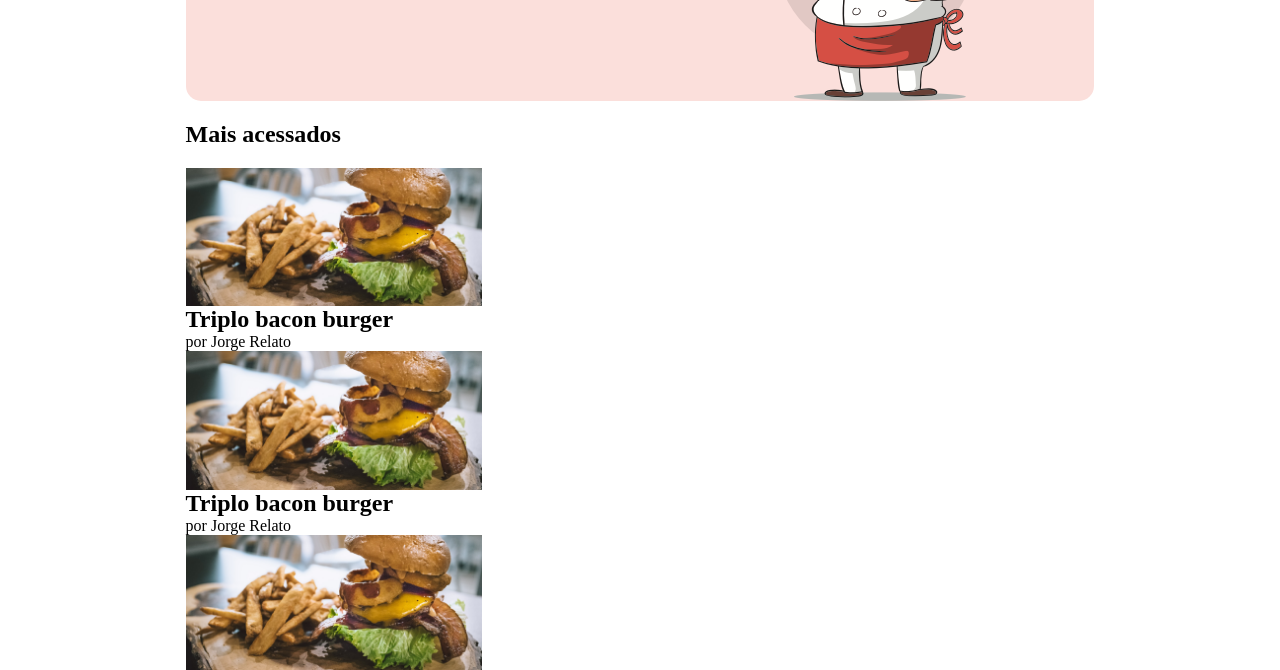
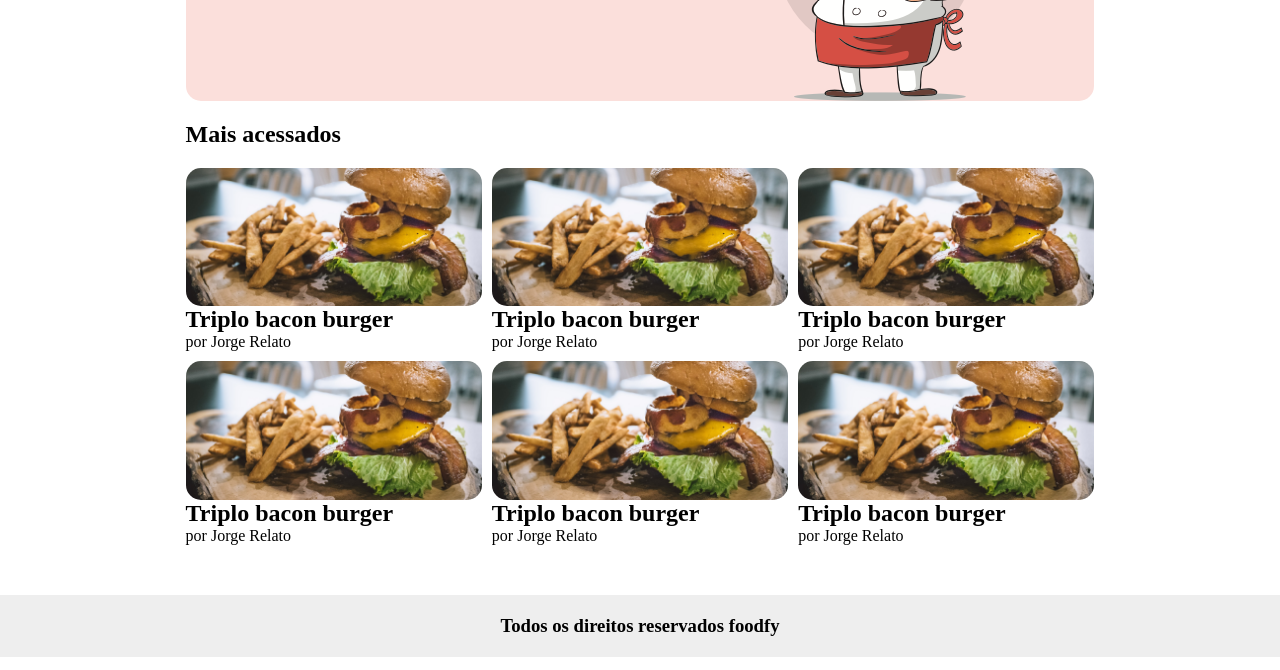
Before and after one commit to rafanb94/bootcamp-launchbase-desafio-foodfy, a plain HTML site: page index.html in a window 1280 px wide. Shown: the part 286-956 px from the top of the page. Drawn offline with Linux system fonts and the light colour scheme.

Commit message:
update index.html
adicionado o restante das receitas

```diff
--- a/index.html
+++ b/index.html
@@ -34,7 +34,7 @@
 
     <h2>Mais acessados</h2>
     <section class="grid grid-template-area-cards">
-        <div class="cards">
+        <div class="card">
           <div class="receitas__img">
             <img src="assets/burger.png" alt="Receita do Triplo bacon burger" />
           </div>
@@ -42,7 +42,8 @@
             <h2>Triplo bacon burger</h2>
             <p>por Jorge Relato</p>
           </div>
-
+		</div>
+		<div class="card">
           <div class="receitas__img">
             <img src="assets/burger.png" alt="Receita do Triplo bacon burger" />
           </div>
@@ -50,7 +51,8 @@
             <h2>Triplo bacon burger</h2>
             <p>por Jorge Relato</p>
           </div>
-
+		</div>
+		<div class="card">
           <div class="receitas__img">
             <img src="assets/burger.png" alt="Receita do Triplo bacon burger" />
           </div>
@@ -59,12 +61,37 @@
             <p>por Jorge Relato</p>
           </div>
         </div>
-
+		    <div class="card">
+          <div class="receitas__img">
+            <img src="assets/burger.png" alt="Receita do Triplo bacon burger" />
+          </div>
+          <div class="receitas__title">
+            <h2>Triplo bacon burger</h2>
+            <p>por Jorge Relato</p>
+          </div>
+		</div>
+		<div class="card">
+          <div class="receitas__img">
+            <img src="assets/burger.png" alt="Receita do Triplo bacon burger" />
+          </div>
+          <div class="receitas__title">
+            <h2>Triplo bacon burger</h2>
+            <p>por Jorge Relato</p>
+          </div>
+		</div>
+		<div class="card">
+          <div class="receitas__img">
+            <img src="assets/burger.png" alt="Receita do Triplo bacon burger" />
+          </div>
+          <div class="receitas__title">
+            <h2>Triplo bacon burger</h2>
+            <p>por Jorge Relato</p>
+          </div>
+        </div>
     </section>
     </main>
-
     <footer class="footer">
-      <h3>Todos os direitos reservardos, receitas Foodfy</h3>
-    </footer>
-  </body>
+		<h3> Todos os direitos reservados foodfy</h3>
+	</footer>
+ </body>
 </html>
```
